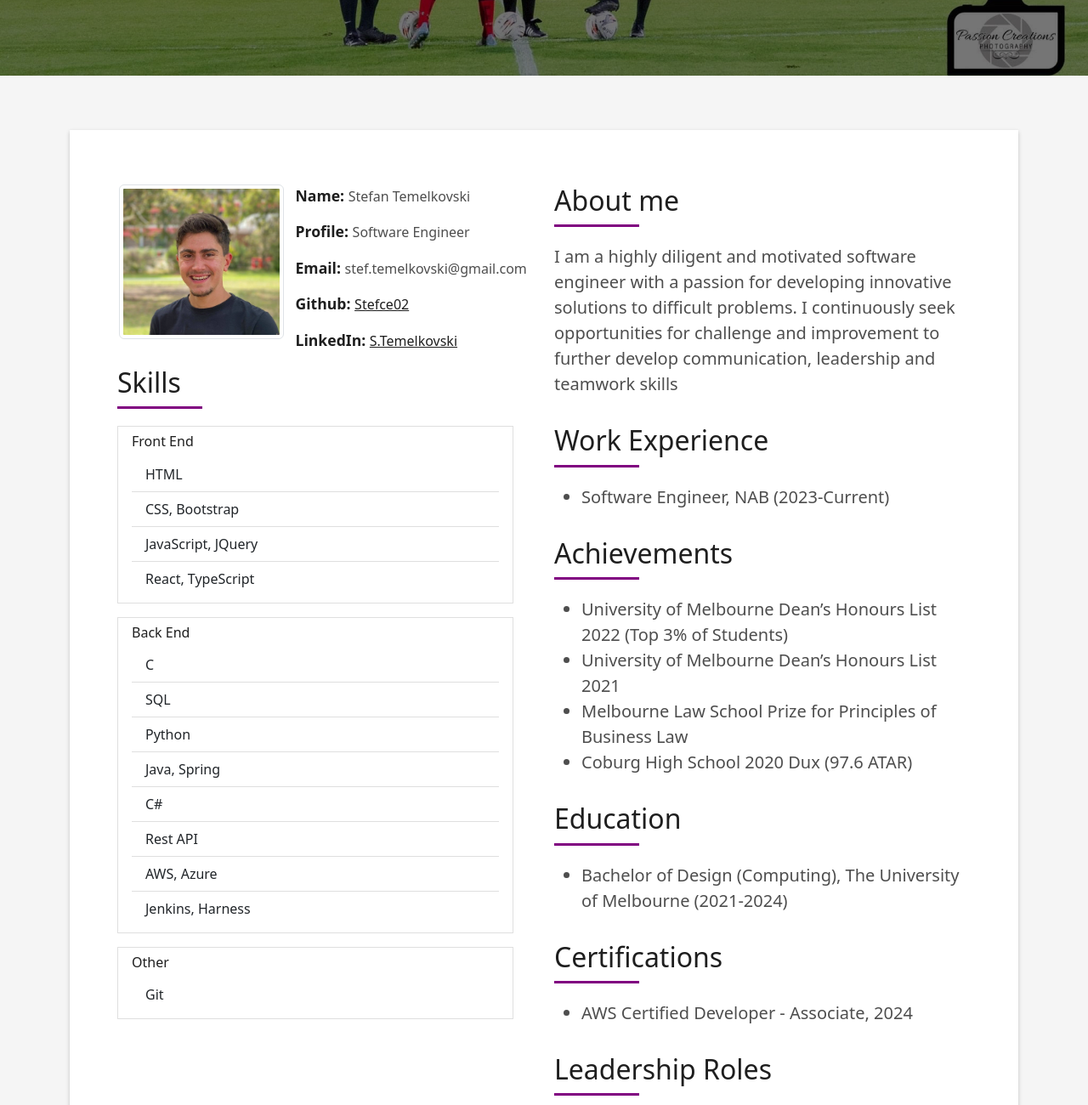
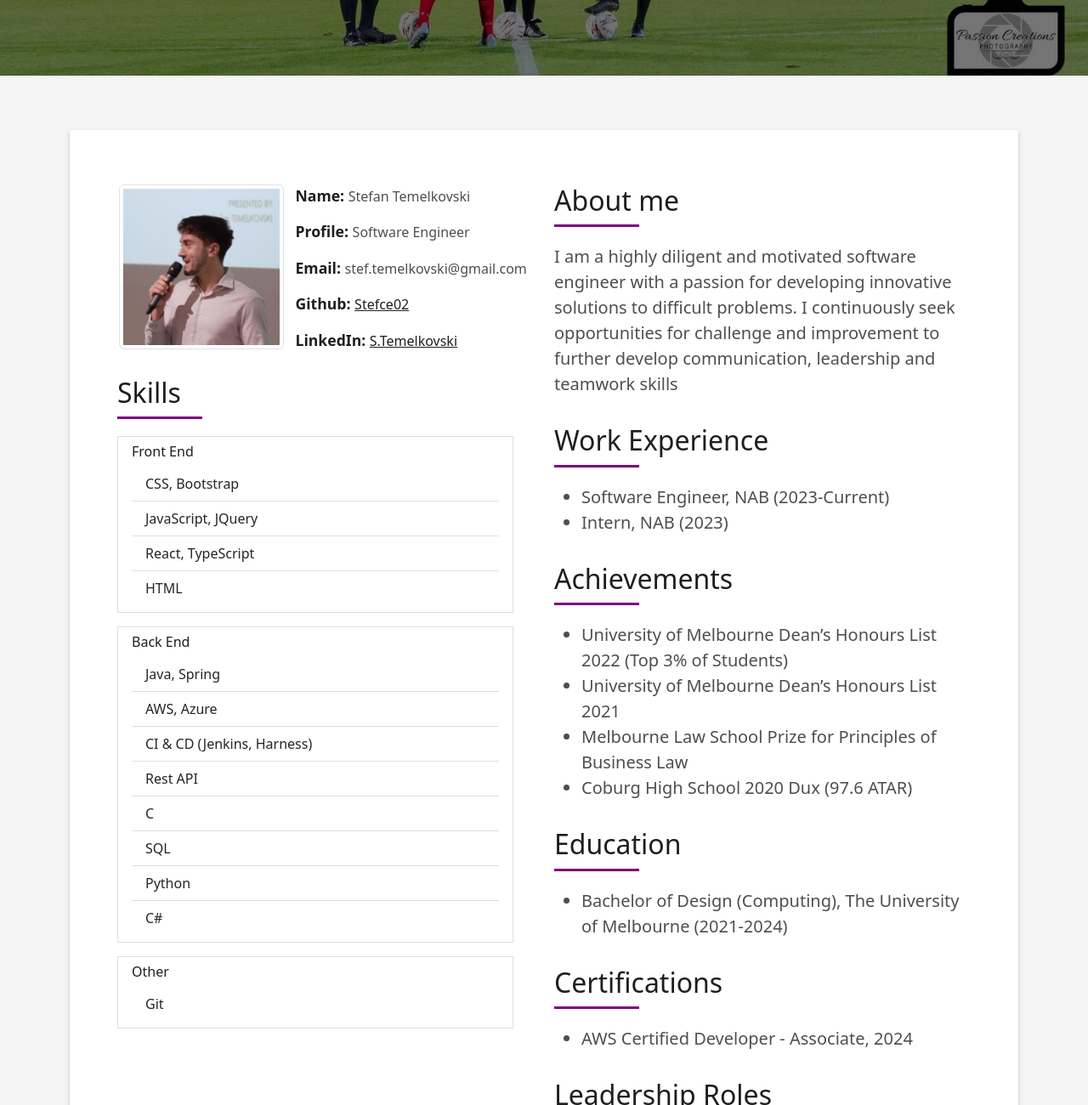
Before and after one commit to Stefce02/STemel_Portfolio, a plain HTML site: page index.html in a window 1280 px wide. Shown: the part 711-2011 px from the top of the page at 85% size. Drawn offline with Linux system fonts and the light colour scheme.

Commit message:
Made small life quality fixes

```diff
--- a/index.html
+++ b/index.html
@@ -70,7 +70,7 @@
                   <div class="row">
                     <div class="col-sm-6 col-md-5">
                       <div class="about-img">
-                        <img src="PortfolioSite/assets/img/dux.jpg" class="img-fluid rounded b-shadow-a img-thumbnail" alt="">
+                        <img src="PortfolioSite/assets/img/main.jfif" class="img-fluid rounded b-shadow-a img-thumbnail" alt="">
                       </div>
                     </div>
                     <div class="col-sm-6 col-md-7">
@@ -94,10 +94,10 @@
                         <li class="col-12 list-group-item">
                           <h6>Front End</h6>
                           <ul class="list-group list-group-flush">
-                            <li class="list-group-item">HTML</li>
                             <li class="list-group-item">CSS, Bootstrap</li>
                             <li class="list-group-item">JavaScript, JQuery</li>
                             <li class="list-group-item"> React, TypeScript</li>
+                            <li class="list-group-item">HTML</li>
                           </ul>
                         </li>
 
@@ -106,14 +106,14 @@
                         <li class="col-12 list-group-item">
                           <h6>Back End</h6>
                           <ul class="list-group list-group-flush">
+                            <li class="list-group-item">Java, Spring</li>
+                            <li class="list-group-item">AWS, Azure</li>
+                            <li class="list-group-item">CI & CD (Jenkins, Harness)</li>
+                            <li class="list-group-item">Rest API</li>
                             <li class="list-group-item">C</li>
                             <li class="list-group-item">SQL</li>
                             <li class="list-group-item">Python</li>
-                            <li class="list-group-item">Java, Spring</li>
                             <li class="list-group-item">C#</li>
-                            <li class="list-group-item">Rest API</li>
-                            <li class="list-group-item">AWS, Azure</li>
-                            <li class="list-group-item">Jenkins, Harness</li>
                           </ul>
                         </li>
 
@@ -148,6 +148,7 @@
                     </div>
                     <ul class="lead">
                       <li> Software Engineer, NAB (2023-Current) </li>
+                      <li> Intern, NAB (2023) </li>
                     </ul>
                     <div class="title-box-2">
                       <h5 class="title-left">
```
Also changed, not shown: PortfolioSite/assets/img/dux.jpg (deleted), PortfolioSite/assets/img/main.jfif (added).
